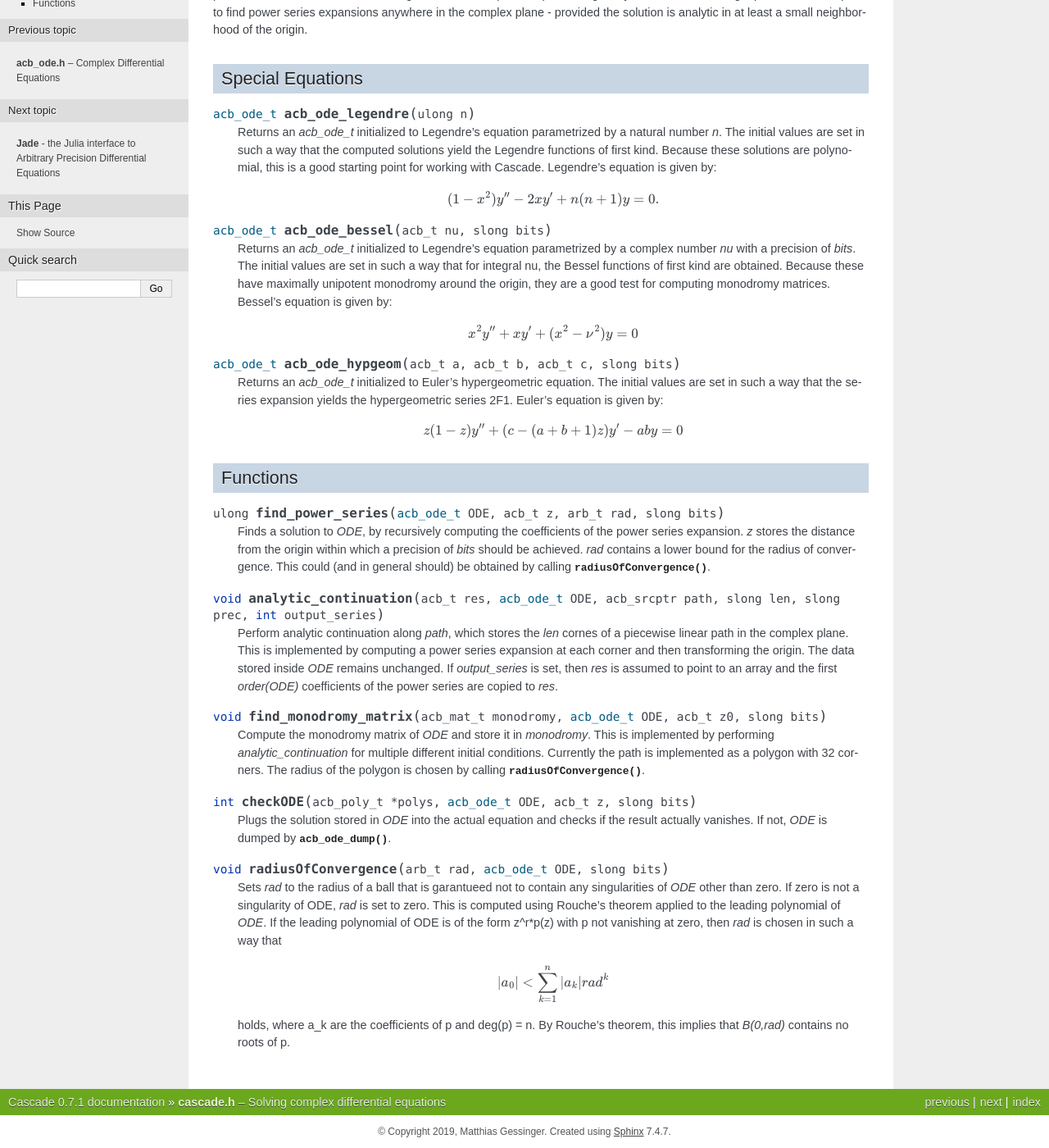
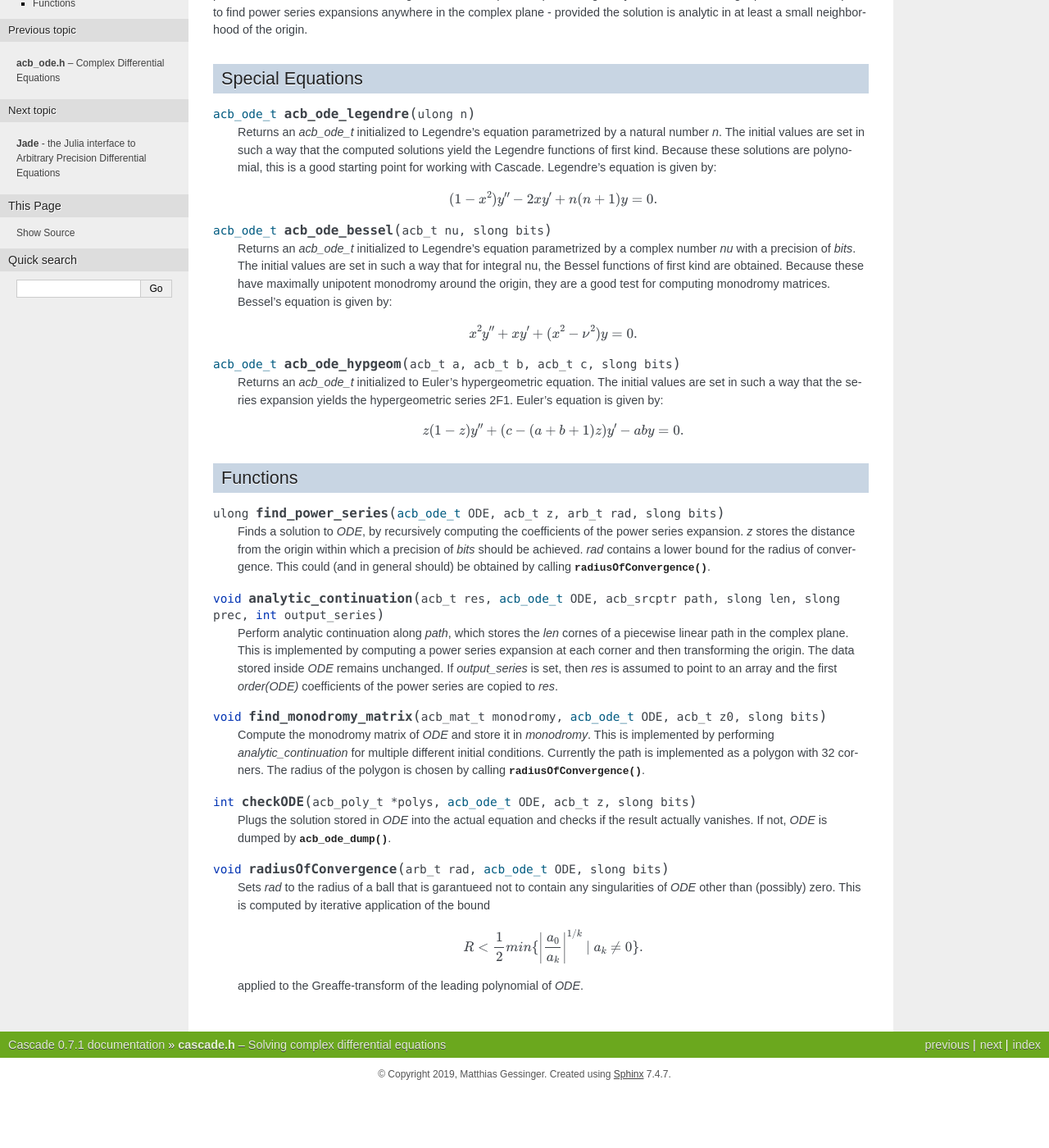
Before and after one commit to MGessinger/Cascade, a Sphinx documentation site: the page built from doc/source/cascade.rst, in a window 1280 px wide and 1400 px high, scrolled down 149 px. Shown: the whole window at 82% size. Built offline with Sphinx 7.4.7, drawn with Linux system fonts in a browser that asks for light colours; after the commit the page ends 1479 px from its top, so only the background shows below that.

Commit message:
Compute a rigorous bound for the singularities

```diff
--- a/doc/source/cascade.rst
+++ b/doc/source/cascade.rst
@@ -20,14 +20,14 @@ Special Equations
     Returns an `acb_ode_t` initialized to Legendre's equation parametrized by a complex number *nu* with a precision of *bits*. The initial values are set in such a way that for integral nu, the Bessel functions of first kind are obtained. Because these have maximally unipotent monodromy around the origin, they are a good test for computing monodromy matrices. Bessel's equation is given by:
 
     .. math::
-        x^2y'' + xy' + (x^2 - \nu^2)y = 0
+        x^2y'' + xy' + (x^2 - \nu^2)y = 0.
 
 .. function:: acb_ode_t acb_ode_hypgeom (acb_t a, acb_t b, acb_t c, slong bits)
 
     Returns an `acb_ode_t` initialized to Euler's hypergeometric equation. The initial values are set in such a way that the series expansion yields the hypergeometric series 2F1. Euler's equation is given by:
 
     .. math::
-        z(1-z)y'' + (c - (a + b + 1)z)y' - aby = 0
+        z(1-z)y'' + (c - (a + b + 1)z)y' - aby = 0.
 
 Functions
 ------------------
@@ -50,8 +50,9 @@ Functions
 
 .. function:: void radiusOfConvergence(arb_t rad, acb_ode_t ODE, slong bits)
 
-    Sets *rad* to the radius of a ball that is garantueed not to contain any singularities of *ODE* other than zero. If zero is not a singularity of ODE, *rad* is set to zero. This is computed using Rouche's theorem applied to the leading polynomial of *ODE*. If the leading polynomial of ODE is of the form z^r*p(z) with p not vanishing at zero, then *rad* is chosen in such a way that
+    Sets *rad* to the radius of a ball that is garantueed not to contain any singularities of *ODE* other than (possibly) zero. This is computed by iterative application of the bound
 
-    .. math:: |a_0| < \sum_{k=1}^{n} |a_k| rad^k
+    .. math::
+        R < \frac{1}{2} min\{\left| \frac{a_0}{a_k} \right| ^{1/k} \mid a_k \neq 0 \}.
 
-    holds, where a_k are the coefficients of p and deg(p) = n. By Rouche's theorem, this implies that *B(0,rad)* contains no roots of p.
+    applied to the Greaffe-transform of the leading polynomial of *ODE*.
```
Also changed, not shown: 3 other files.
